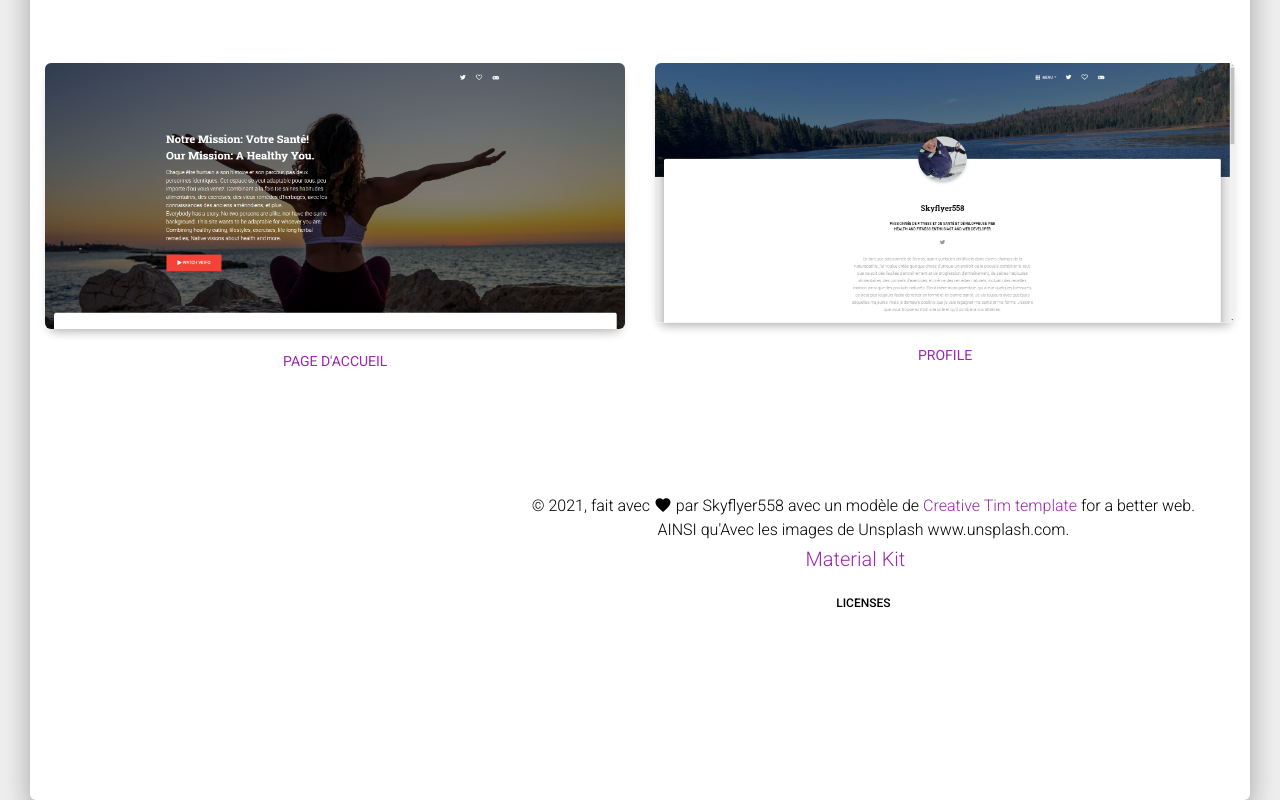
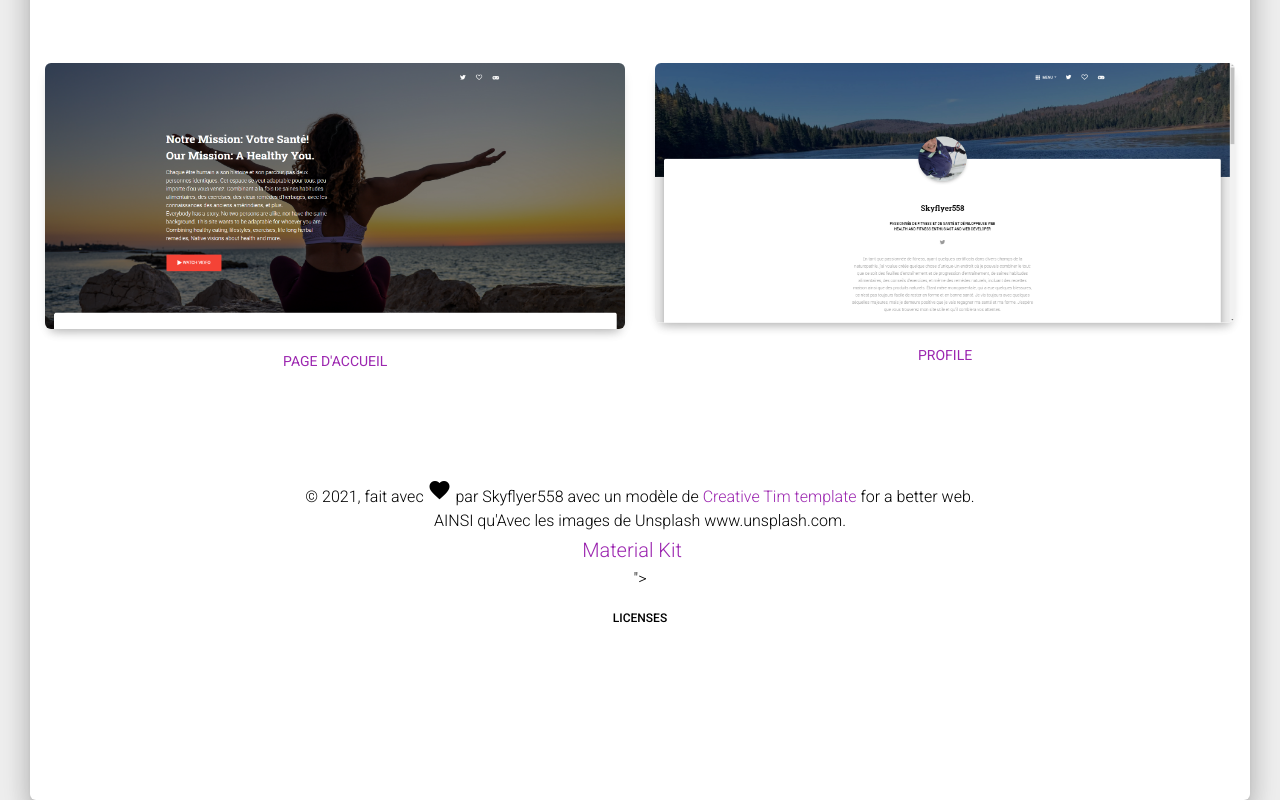
Before and after one commit to Skyflyer558/Healthy-YOU, a website: page Français.html in a window 1280 px wide. Shown: the part 2745-3545 px from the top of the page. Drawn offline with Linux system fonts and the light colour scheme.

Commit message:
Update Français.html

```diff
--- a/Français.html
+++ b/Français.html
@@ -260,17 +260,20 @@ The above copyright notice and this permission notice shall be included in all c
 
   <!--  End Modal -->
   <footer class="footer" data-background-color="black">
-    <div class="container">
-
-      <div class="copyright float-right">
-        &copy;
+    <div class="container" id="footer">
+      <div class=""row align-items-center"">
+        <div class="col">
+                 &copy;
         <script>
           document.write(new Date().getFullYear())
         </script>, fait avec <i class="material-icons">favorite</i> par Skyflyer558 avec un modèle de
         <a href="https://www.creative-tim.com/" target="_blank">Creative Tim template</a> for a better web.<br>AINSI qu'Avec les images de Unsplash www.unsplash.com.<br>
          <a class="navbar-brand" href="https://demos.creative-tim.com/material-kit/index.html" text-size="2px">
           Material Kit </a>
-           <nav class="float-center">
+        </div>
+      </div>
+           <div class=""row align-items-center>">
+             <div class="col">
         <ul>
 
 
```
